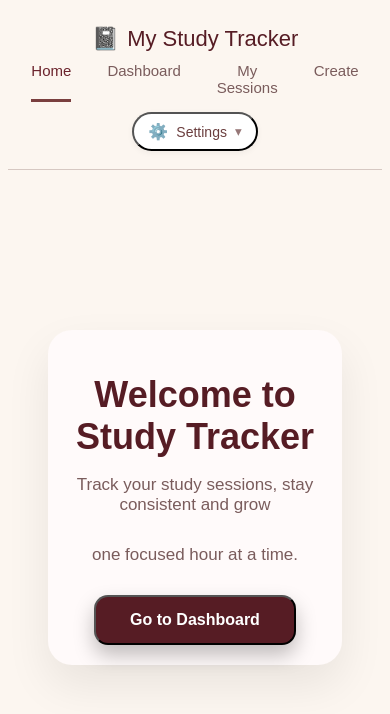
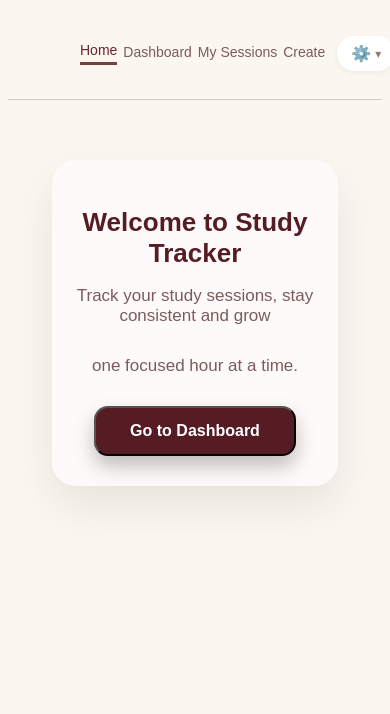
Before and after one commit to Kemanzi/study-tracker-pro, a React (Vite) app: page / in a window 390 px wide. Shown: the top 714 px of the page. Built offline with nearby package versions, Linux system fonts and the light colour scheme; a web font is replaced by a local one.

Commit message:
Dashoard date and streak update polishing

```diff
--- a/src/index.css
+++ b/src/index.css
@@ -126,18 +126,16 @@ body {
 
 /*....Navbar....*/
 .navbar {
-  padding: 18px 40px;
+  padding: 18px 20px;
   display: flex;
   align-items: center;
   justify-content: space-between;
-  max-width: 800px;
-  margin: 0 auto;
+  position: relative;
   border-bottom: 1px solid var(--border-soft);
 }
 
 .navbar .navbar-left {
-  font-size: 22px;
-  margin: 0;
+  font-size: 20px;
   display: flex;
   align-items: center;
   gap: 8px;
@@ -146,26 +144,24 @@ body {
 
 .navbar-center {
   display: flex;
-  gap: 36px;
-  list-style: none;
-  padding: 0;
-  margin: 0;
-}
-
-.navbar-center>* {
+  gap: 28px;
+  align-items: center;
+}
+
+.navbar-center a {
   text-decoration: none;
   font-weight: 500;
   font-size: 15px;
-  padding-bottom: 6px;
+  padding-bottom: 4px;
   transition: 0.2s ease;
   color: var(--text-muted);
 }
 
-.navbar-center>*:hover {
+.navbar-center a:hover {
   color: var(--navbar-center-hover);
 }
 
-.navbar-center>*.active {
+.navbar-center a.active {
   color: var(--navbar-center-active);
   border-bottom: 3px solid var(--navbar-center-active-bottom);
 }
@@ -176,6 +172,7 @@ body {
   gap: 8px;
   padding: 8px 14px;
   border-radius: 24px;
+  border: none;
   text-decoration: none;
   font-weight: 500;
   transition: 0.2s ease;
@@ -1526,31 +1523,211 @@ body {
   }
 }
 
+/* Hide hamburger on desktop */
+.hamburger {
+  display: none;
+  font-size: 24px;
+  background: none;
+  border: none;
+  cursor: pointer;
+}
+
+/* ================= MOBILE RESPONSIVENESS ================= */
+
 @media (max-width: 768px) {
+  .modal {
+    transform: scale(0.8);
+  }
+
+  /* General layout */
+  .content,
+  .sessions-page,
+  .home {
+    margin: 20px 12px;
+    padding: 10px;
+  }
+
   .navbar {
-    flex-direction: column;
-    gap: 10px;
-    text-align: center;
-  }
-
-  .dashboard-top-row,
+    max-width: 100%;
+    display: flex;
+    align-items: center;
+    justify-content: space-between;
+    gap: 12px;
+    flex-wrap: nowrap;
+  }
+
+  .navbar-center {
+    display: flex;
+    flex: 1;
+    justify-content: space-between;
+    gap: 6px;
+  }
+
+
+  .navbar-center a {
+    display: flex;
+    flex-direction: row;
+    align-items: center;
+    justify-content: center;
+    gap: 4px;
+    font-size: 14px;
+    white-space: nowrap;
+  }
+
+  .navbar-right {
+    font-size: 12px;
+    gap: 4px;
+  }
+
+  .settings-text {
+    display: none;
+    /* icon only on mobile */
+  }
+
+  .logo-image,
+  .logo-text {
+    display: none;
+  }
+
+  /* Hero section */
+  .hero-card {
+    padding: 30px 18px;
+  }
+
+  .hero-card h1 {
+    font-size: 26px;
+  }
+
+  /* Cards */
+  .session-card,
+  .goal-card,
+  .metric-card,
+  .line-chart {
+    padding: 14px;
+  }
+
+  /* Dashboard grid stacks vertically */
+  .dashboard-top-row {
+    grid-template-columns: 1fr;
+  }
+
   .metrics-row {
     grid-template-columns: 1fr;
   }
 
+  /* Charts */
+  .chart-container {
+    height: 120px;
+  }
+
+  .chart-bar {
+    width: 18px;
+  }
+
+  /* Calendar */
   .calendar-cell {
     width: 32px;
     height: 32px;
     font-size: 12px;
   }
 
+  /* Forms */
   .create-session,
-  .edit-session,
-  .hero-card {
-    padding: 20px;
-  }
-
+  .edit-session {
+    padding: 20px 16px;
+  }
+
+  .create-session input,
+  .create-session textarea,
+  .edit-session input,
+  .edit-session textarea {
+    font-size: 16px;
+    /* Prevents iOS zoom */
+  }
+
+  /* Buttons */
+  .add-session-btn,
+  .dash-btn,
+  .sessions-page .add-session {
+    width: 100%;
+    text-align: center;
+  }
+
+  /* Floating Add Button */
+  .fab-add-session {
+    width: 56px;
+    height: 56px;
+    font-size: 28px;
+    bottom: 16px;
+    right: 16px;
+  }
+
+  /* Settings sidebar full width on mobile */
   .settings-sidebar {
-    width: 90%;
-  }
-}
+    width: 100%;
+    position: fixed;
+    inset: 0;
+    height: 100dvh;
+    max-width: 100%;
+    transform: none;
+    border-radius: 0;
+    padding: 16px;
+    overflow-y: auto;
+    box-sizing: border-box;
+  }
+
+
+  .settings-section {
+    margin-bottom: 24px;
+  }
+
+
+  .tags-list-settings {
+    max-height: 200px;
+    overflow-y: auto;
+  }
+
+  .search-main {
+    display: flex;
+    align-items: center;
+    flex-wrap: nowrap;
+    /* ❗ stop wrapping */
+    overflow-x: auto;
+    /* allow sideways scroll instead */
+    gap: 6px;
+    padding-bottom: 4px;
+    /* space for scrollbar */
+    -ms-overflow-style: none;
+    scrollbar-width: none;
+  }
+
+  .search-main input {
+    flex: 0 0 auto;
+    /* don’t shrink */
+    min-width: 180px;
+    /* keeps typing area usable */
+  }
+
+  .tag-chip {
+    flex: 0 0 auto;
+    /* tags don’t shrink */
+    white-space: nowrap;
+  }
+
+  .search-main::-webkit-scrollbar {
+    display: none;
+  }
+}
+
+/* small animation */
+@keyframes fadeSlide {
+  from {
+    opacity: 0;
+    transform: translateY(-8px);
+  }
+
+  to {
+    opacity: 1;
+    transform: translateY(0);
+  }
+}
```
